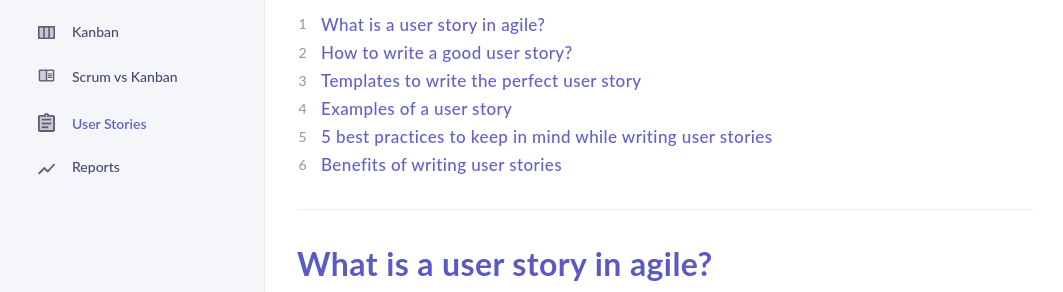
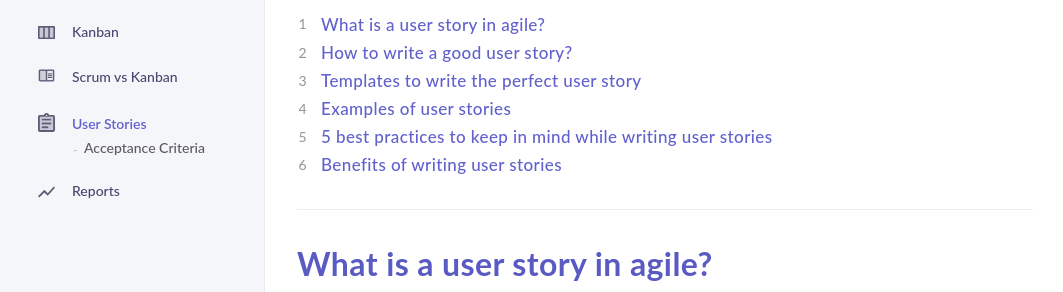
Before and after one commit to svikashk/agile, a Jekyll site: the page built from agile/user-stories.md, in a window 1280 px wide. Shown: the part 257-549 px from the top of the page, without its empty margins (91-1154 px from the left). Built offline with Jekyll 4.4.1, drawn with Linux system fonts in a browser that asks for light colours; some of the changed text lies outside the part shown.

Commit message:
fixed the parent link for acceptance criteria (#34)

```diff
--- a/agile/user-stories.md
+++ b/agile/user-stories.md
@@ -90,7 +90,7 @@ The hard part is getting these 3 data points accurate. You need to do your resea
 
 ---
 
-## Examples of a user story
+## Examples of user stories
 {: .fs-7 }
 
 **For a made-up live chat app, we'll use the above template and share 5 user stories examples**:
```
Also changed, not shown: agile/user-stories-acceptance-criteria.md (+1 -1 lines).
